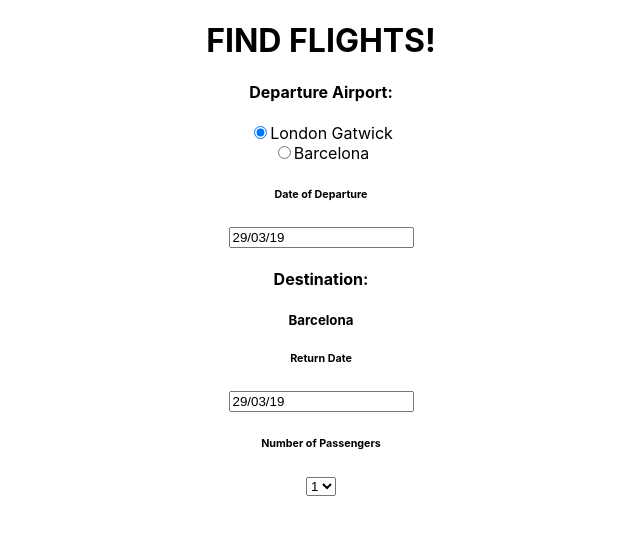
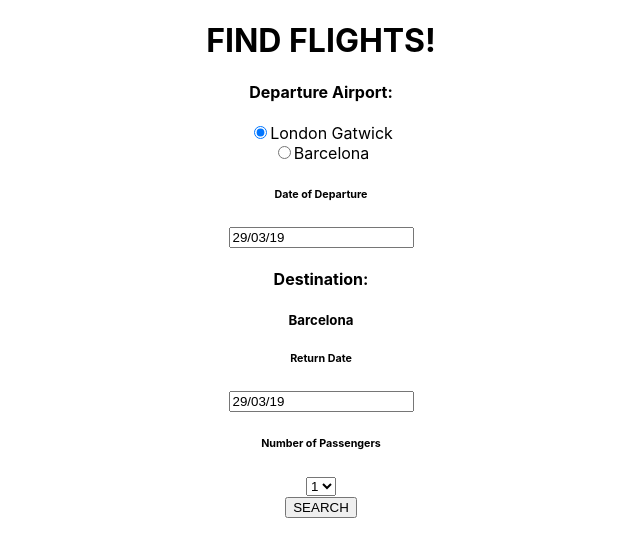
Before and after one commit to kbberker/kyte-client, a React (Create React App) app: page / in a window 1280 px wide. Shown: the top 556 px of the page, without its empty margins (319-959 px from the left). Built offline with nearby package versions, Linux system fonts and the light colour scheme.

Commit message:
Make a fetch based on user input

```diff
--- a/src/App.js
+++ b/src/App.js
@@ -1,12 +1,41 @@
 import React, { Component } from "react";
 import FlightSearch from "./FlightSearch";
+import FlightResults from "./FlightResults";
 import "./App.css";
 
 class App extends Component {
+  state = {};
+
+  searchForFlights = searchData => {
+    const passenger = { type: "adult" };
+    const passengers = [];
+
+    for (let i = 0; i < parseInt(searchData.numOfPass); i++) {
+      passengers.push(passenger);
+    }
+
+    fetch("http://localhost:3000/flights", {
+      method: "POST",
+      headers: {
+        "Content-Type": "application/json"
+      },
+      body: JSON.stringify({
+        departureDate: searchData.departureDate.toISOString().slice(0, 10),
+        departureAirport: searchData.departureAirport,
+        returnDate: searchData.returnDate.toISOString().slice(0, 10),
+        arrivalAirport: searchData.arrivalAirport,
+        numOfPass: passengers
+      })
+    })
+      .then(resp => resp.json())
+      .then(data => console.log(data));
+  };
+
   render() {
     return (
       <div className="App">
-        <FlightSearch />
+        <FlightSearch search={this.searchForFlights} />
+        {/* <FlightResults /> */}
       </div>
     );
   }
--- a/src/FlightSearch.js
+++ b/src/FlightSearch.js
@@ -101,6 +101,9 @@ class FlightSearch extends Component {
             <option value="5">5</option>
           </select>
         </div>
+        <div>
+          <button onClick={() => this.props.search(this.state)}>SEARCH</button>
+        </div>
       </div>
     );
   }
```
